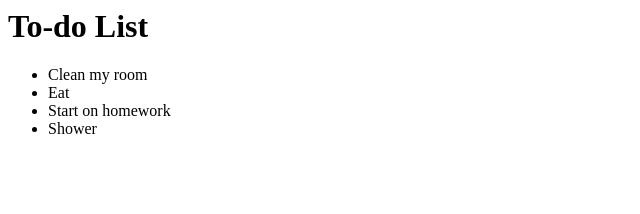
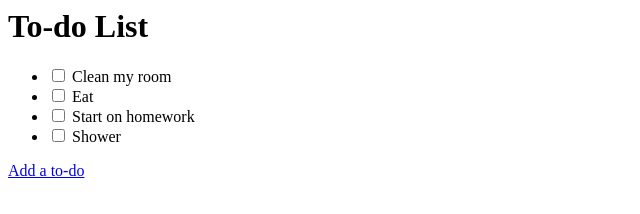
Before and after one commit to ksoto5/Todo_app_frontend, a plain HTML site: page index.html in a window 1280 px wide. Shown: the whole page, without its empty margins (0-640 px from the left). Drawn offline with Linux system fonts and the light colour scheme.

```diff
--- a/index.html
+++ b/index.html
@@ -5,10 +5,23 @@
     <body>
         <h1>To-do List</h1>
         <ul>
-            <li>Clean my room </li>
-            <li>Eat</li>
-            <li>Start on homework</li>
-            <li>Shower</li>
+            <li>
+                <input type="checkbox"/>
+                Clean my room
+            </li>
+            <li>
+                <input type="checkbox"/>
+                Eat
+            </li>
+            <li>
+                <input type="checkbox"/>
+                Start on homework
+            </li>
+            <li>
+                <input type="checkbox"/>
+                Shower
+            </li>
         </ul>
+        <a href="new.html">Add a to-do </a>
     </body>
 </html>
```
Also changed, not shown: new.html (added, +11 -0 lines).
